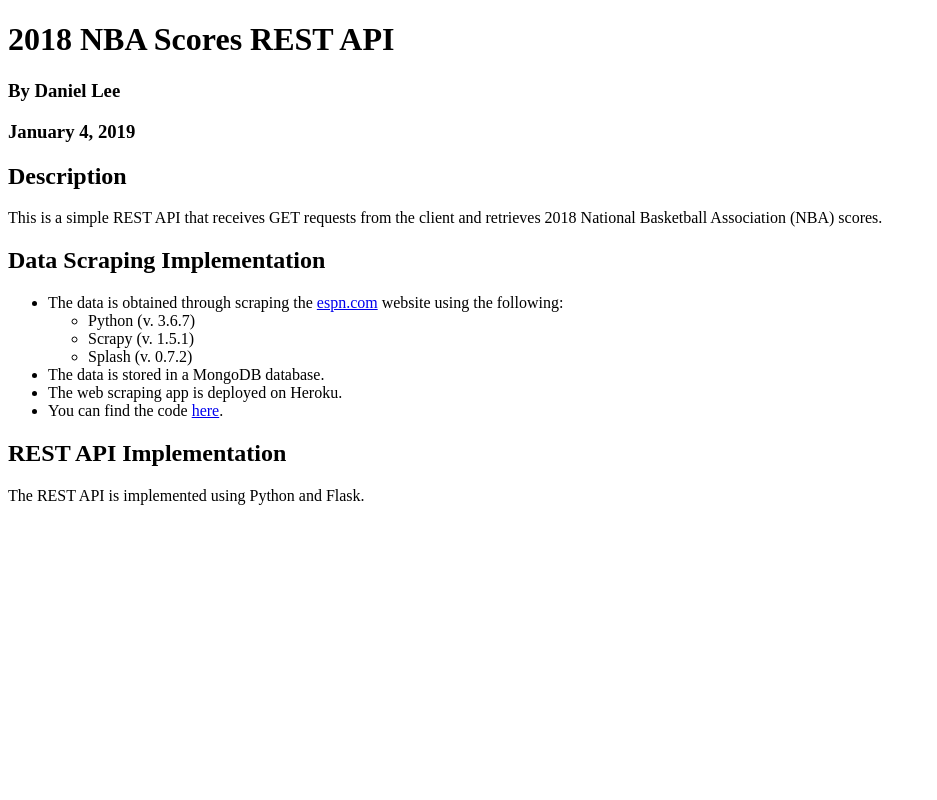
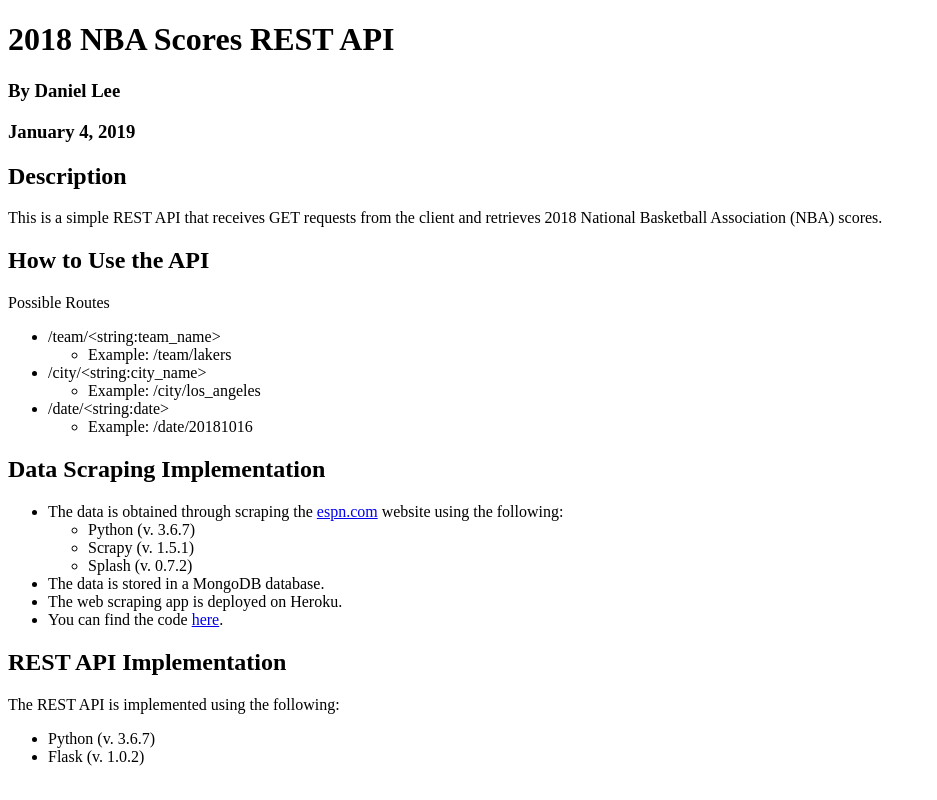
Before and after one commit to danielhanbitlee/nba_scores_api_flask_pymongo, a Flask app: page / in a window 1280 px wide. Shown: the whole page, without its empty margins (0-937 px from the left). Run offline with Flask 2, Linux system fonts and the light colour scheme.

Commit message:
edited index.html

```diff
--- a/templates/index.html
+++ b/templates/index.html
@@ -9,6 +9,23 @@
 		<h3>January 4, 2019</h3>
 		<h2>Description</h2>
 		<p>This is a simple REST API that receives GET requests from the client and retrieves 2018 National Basketball Association (NBA) scores.</p>
+		<h2>How to Use the API</h2>
+		<p>Possible Routes</p>
+		<ul>
+			<li>/team/&lt;string:team_name&gt;
+				<ul>
+					<li>Example: /team/lakers
+				</ul>
+			<li>/city/&lt;string:city_name&gt;
+				<ul>
+					<li>Example: /city/los_angeles
+				</ul>
+			<li>/date/&lt;string:date&gt;
+				<ul>
+					<li>Example: /date/20181016
+				</ul>
+		</ul>
+
 		<h2>Data Scraping Implementation</h2>
 		<ul>
 			<li>The data is obtained through scraping the <a href="http://www.espn.com">espn.com</a> website using the following:
@@ -22,6 +39,10 @@
 			<li>You can find the code <a href="https://github.com/danielhanbitlee/scrape_nba_scores">here</a>.
 		</ul>
 		<h2>REST API Implementation</h2>
-		<p> The REST API is implemented using Python and Flask.</p>
+		<p> The REST API is implemented using the following:</p>
+			<ul>
+				<li>Python (v. 3.6.7)
+				<li>Flask (v. 1.0.2)
+			</ul>
 	</body>
 </html>
```
